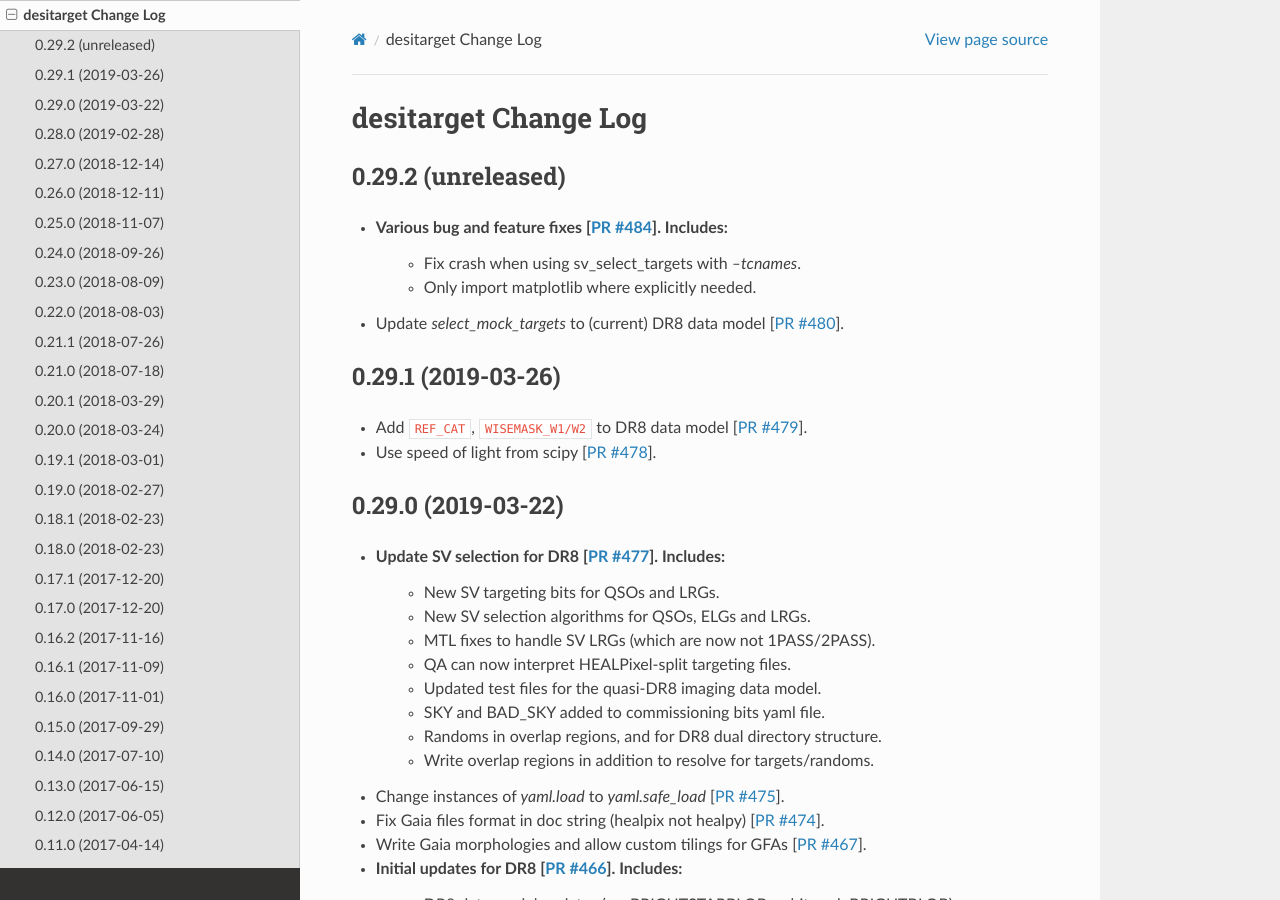
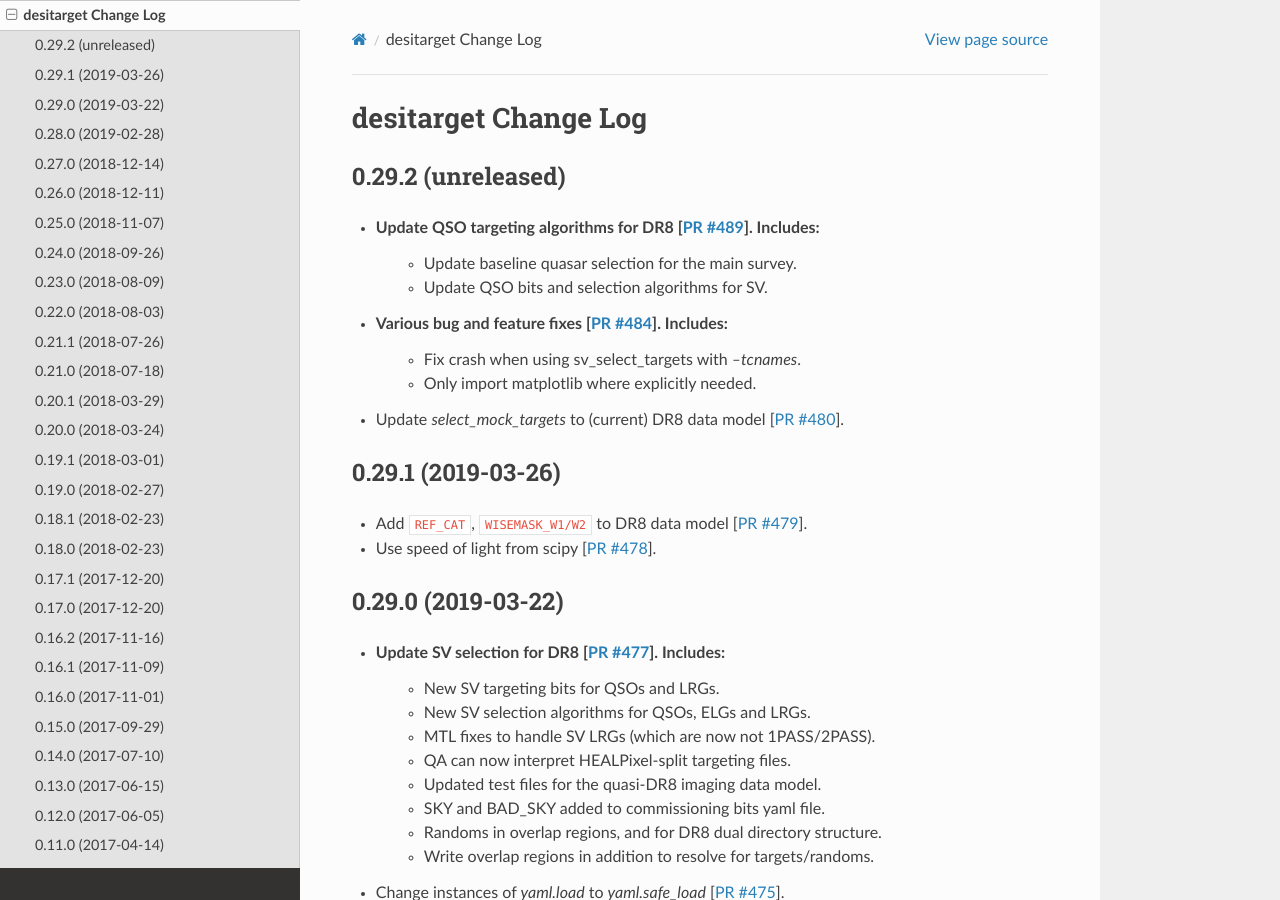
Before and after one commit to desihub/desitarget, a Sphinx documentation site: the page built from doc/changes.rst, in a window 1280 px wide and 900 px high. Built offline with Sphinx 7.4.7 and the Read the Docs theme 2.0.0, drawn with Linux system fonts in a browser that asks for light colours.

Commit message:
update changes docs

```diff
--- a/doc/changes.rst
+++ b/doc/changes.rst
@@ -5,6 +5,9 @@ desitarget Change Log
 0.29.2 (unreleased)
 -------------------
 
+* Update QSO targeting algorithms for DR8 [`PR #489`_]. Includes:
+    * Update baseline quasar selection for the main survey.
+    * Update QSO bits and selection algorithms for SV.
 * Various bug and feature fixes [`PR #484`_]. Includes:
     * Fix crash when using sv_select_targets with `--tcnames`.
     * Only import matplotlib where explicitly needed.
@@ -12,6 +15,7 @@ desitarget Change Log
 
 .. _`PR #480`: https://github.com/desihub/desitarget/pull/480
 .. _`PR #484`: https://github.com/desihub/desitarget/pull/484
+.. _`PR #489`: https://github.com/desihub/desitarget/pull/489
 
 0.29.1 (2019-03-26)
 -------------------
```
